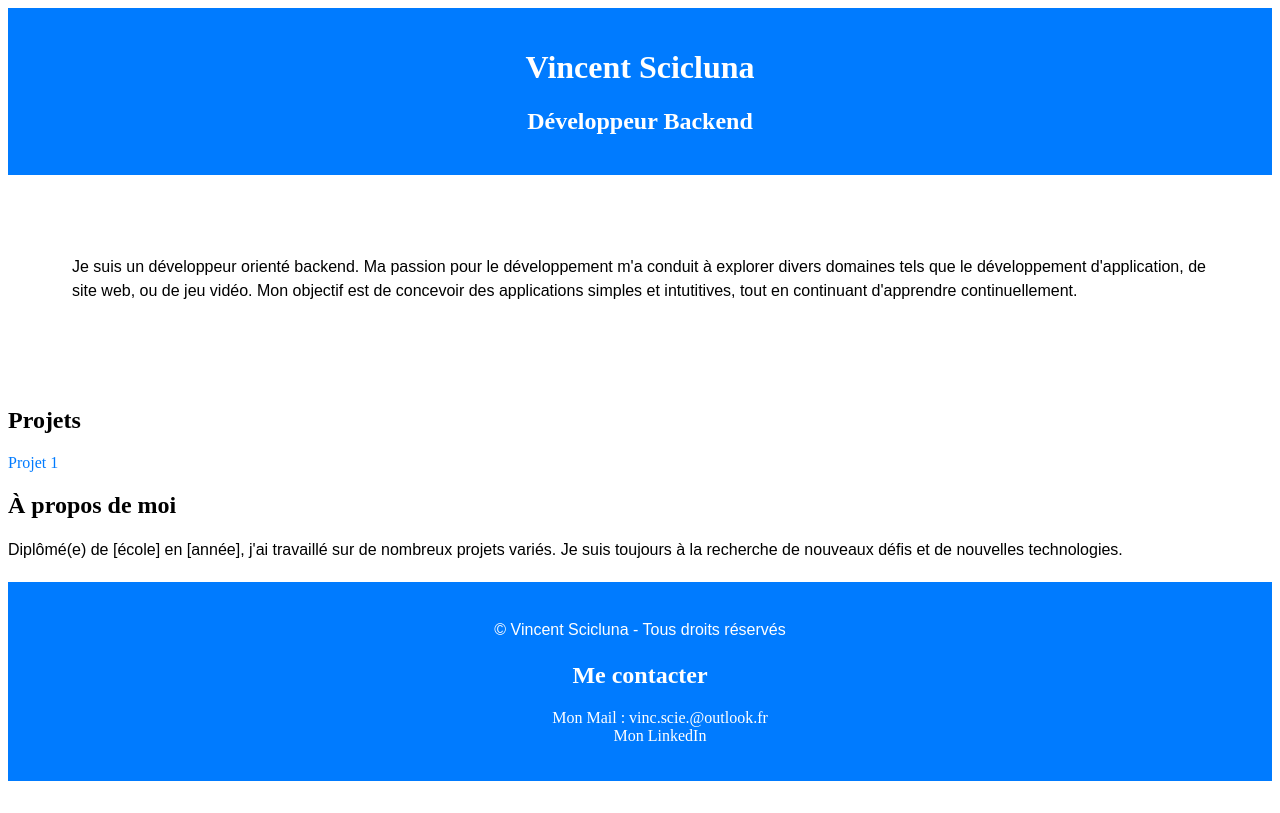
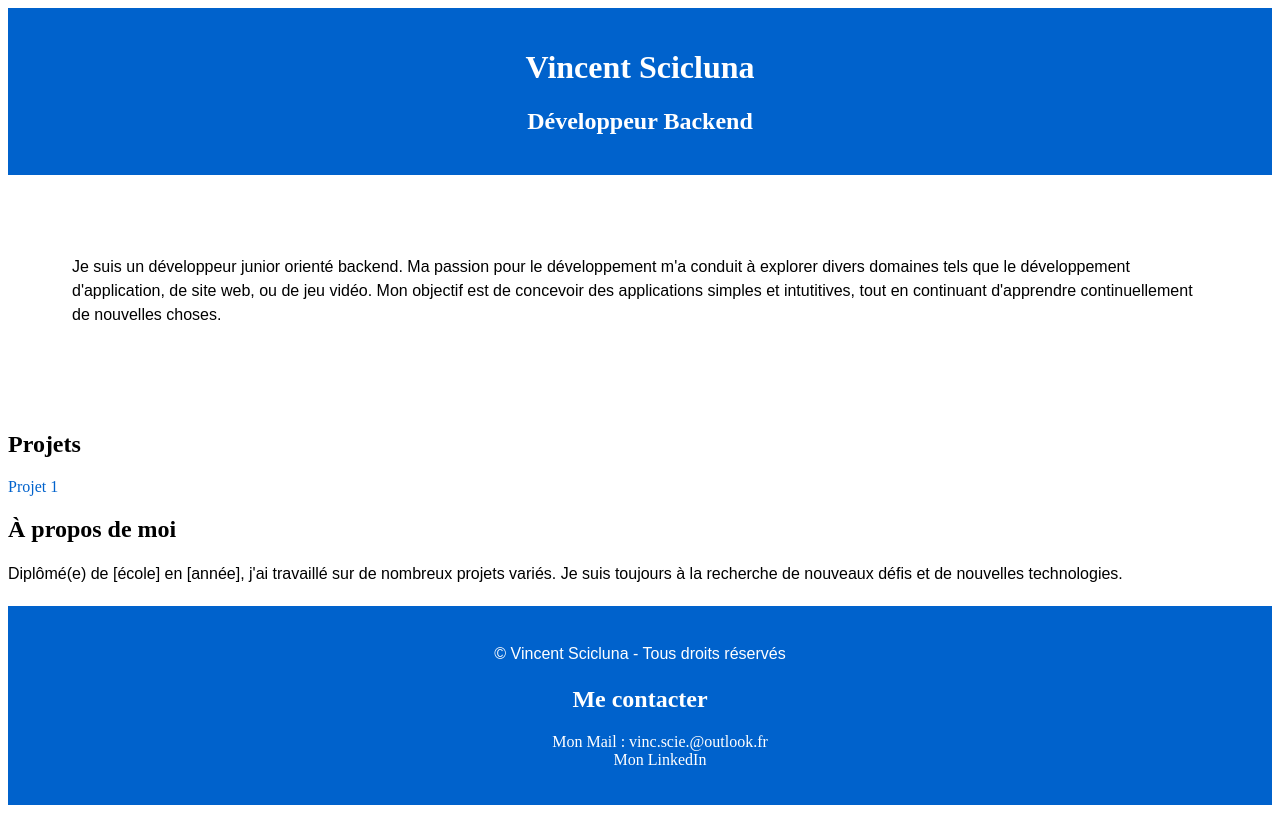
Before and after one commit to VincSci/vincsci.github.io, a plain HTML site: page index.html in a window 1280 px wide. Drawn offline with Linux system fonts and the light colour scheme.

Commit message:
mis à jour mineur

```diff
--- a/index.html
+++ b/index.html
@@ -14,9 +14,9 @@
     <main>
         <section class="about">
             <p>
-                Je suis un développeur orienté backend.
+                Je suis un développeur junior orienté backend.
                 Ma passion pour le développement m'a conduit à explorer divers domaines tels que le développement d'application, de site web, ou de jeu vidéo.
-                Mon objectif est de concevoir des applications simples et intutitives, tout en continuant d'apprendre continuellement.
+                Mon objectif est de concevoir des applications simples et intutitives, tout en continuant d'apprendre continuellement de nouvelles choses.
             </p>
         </section>
         <section class="projects">
--- a/styles.css
+++ b/styles.css
@@ -1,6 +1,6 @@
 /* Style pour l'en-tête */
 header {
-  background-color: #007bff;
+  background-color: #0062cc;
   color: #fff;
   text-align: center;
   padding: 20px;
@@ -23,13 +23,13 @@ p {
 
 /* Style pour le lien */
 a {
-  color: #007bff;
+  color: #0062cc;
   text-decoration: none;
 }
 
 /* Style pour le pied de page */
 footer {
-  background-color: #007bff;
+  background-color: #0062cc;
   color: #fff;
   text-align: center;
   padding: 20px;
```
